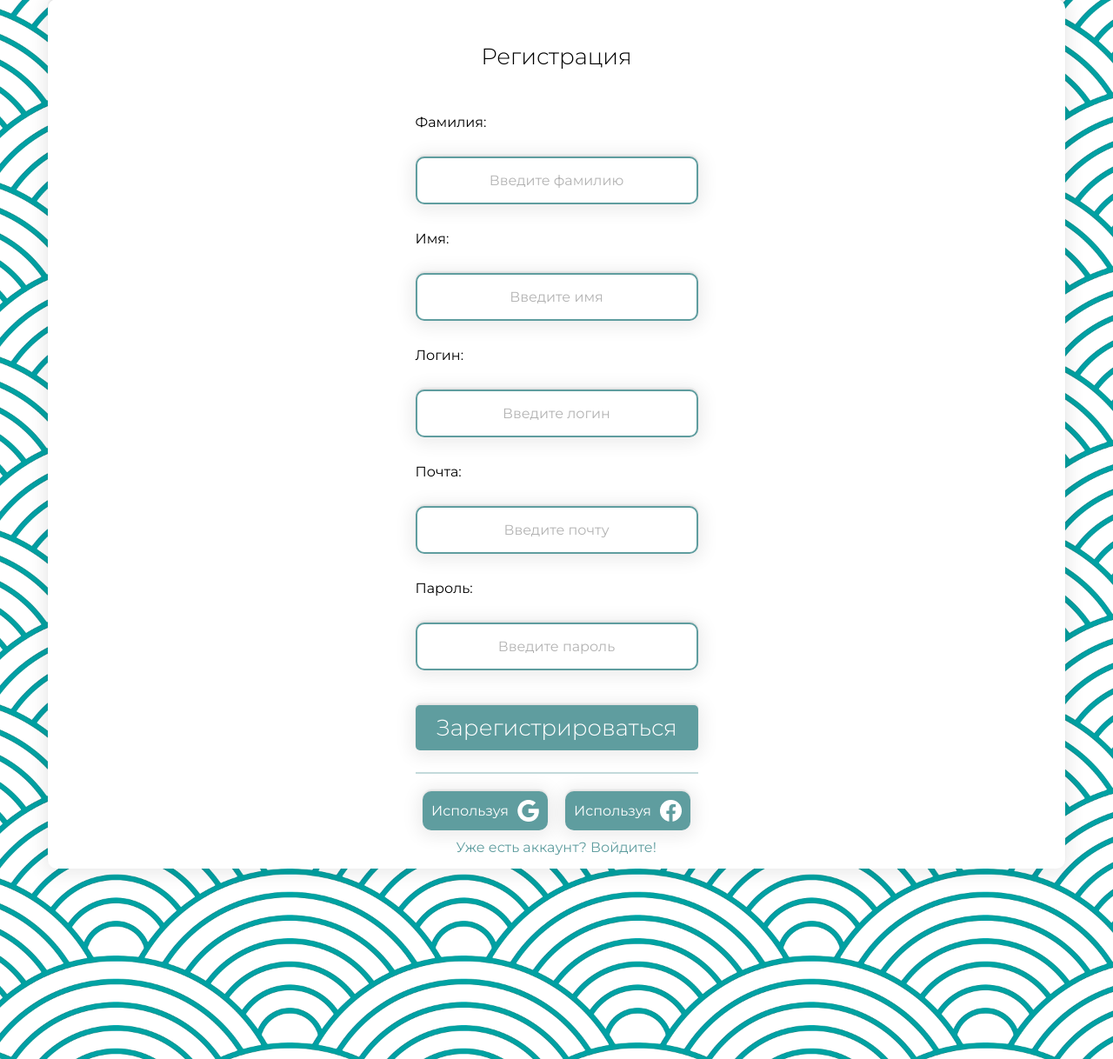
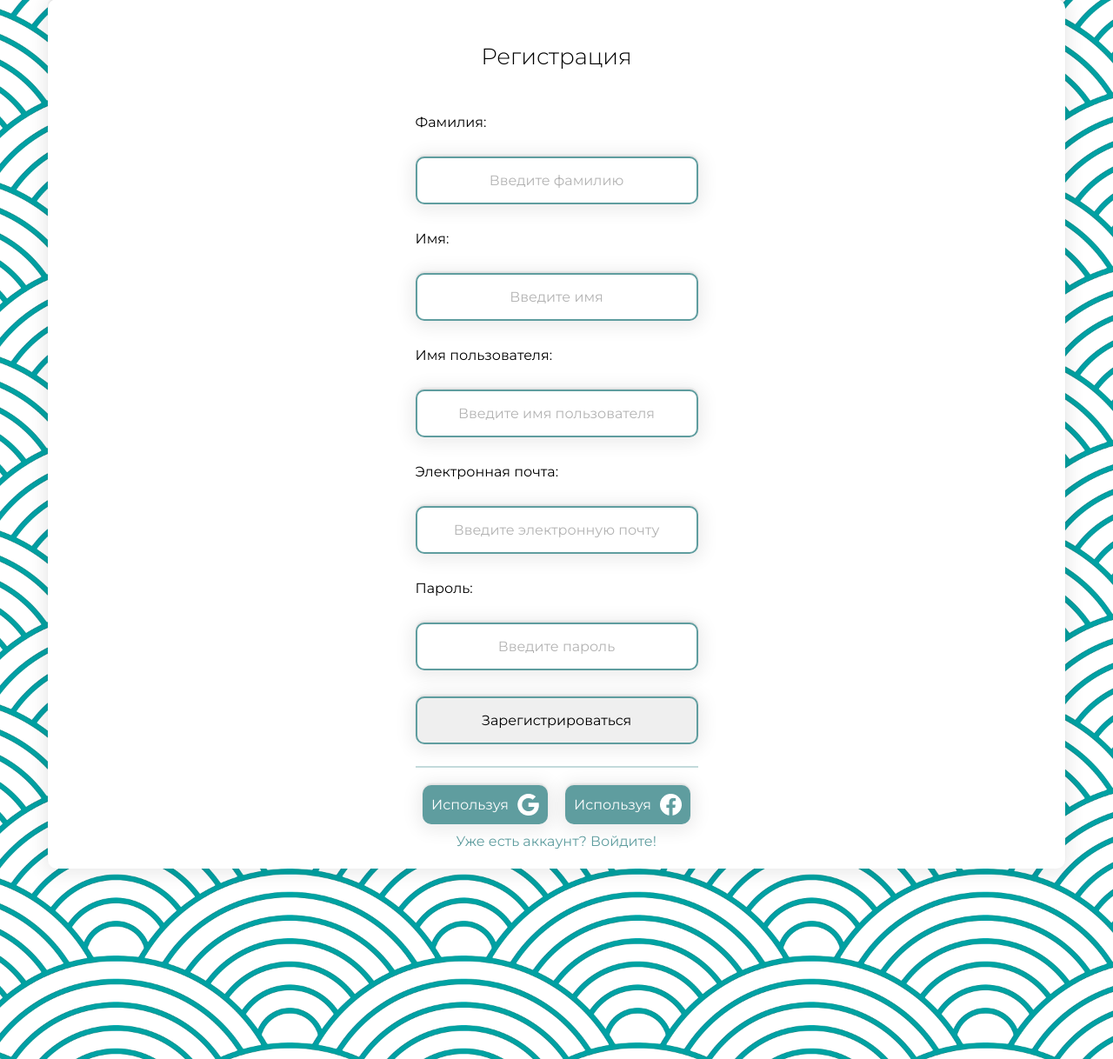
Before and after one commit to lalalaoalla/online-shop, a Django app: page /users/registation/ in a window 1280 px wide. Shown: the part 201-1419 px from the top of the page at 87% size. Run offline with Django 5.2, Linux system fonts and the light colour scheme; some libraries are stand-ins or nearby versions.

Commit message:
Регистрация

```diff
--- a/tencho/users/templates/users/registration.html
+++ b/tencho/users/templates/users/registration.html
@@ -14,19 +14,21 @@
             <div class="registration-title">
                 <p>Регистрация</p>
             </div>
+        <form action="{% url 'users:registration'%}" method="post">
+            {% csrf_token %}
             <div class="reg-form">
-                <label for="login">Фамилия:</label>
-                <input type="text" placeholder="Введите фамилию" name="login" id="login">
-                <label for="login">Имя:</label>
-                <input type="text" placeholder="Введите имя" name="login" id="login">
-                <label for="login">Логин:</label>
-                <input type="text" placeholder="Введите логин" name="login" id="login">
-                <label for="mail">Почта:</label>
-                <input type="email" name="mail" placeholder="Введите почту" id="mail">
-                <label for="password">Пароль:</label>
-                <input type="password" name="password" placeholder="Введите пароль" id="password">
+                <label for="{{form.first_name.id_for_label}}">Фамилия:</label>
+                    {{form.first_name}}
+                <label for="{{form.last_name.id_for_label}}">Имя:</label>
+                    {{form.last_name}}
+                <label for="{{form.username.id_for_label}}">Имя пользователя:</label>
+                    {{form.username}}
+                <label for="{{form.email.id_for_label}}">Электронная почта:</label>
+                    {{form.email}}
+                <label for="{{form.password.id_for_label}}">Пароль:</label>
+                    {{form.password}}
                 <div class="btn">
-                    <a href="{% url 'users:login'%}">Зарегистрироваться</a>
+                    <input type="submit" class="btn a" value = "Зарегистрироваться">
                 </div>
                 <div class="underline"></div>
                 <div class="login-via">
@@ -43,6 +45,7 @@
                     <a href="{% url 'users:login'%}">Уже есть аккаунт? Войдите!</a>
                 </div>
             </div>
+        </form>
         </div>
         {% endblock%}
         {% block js%}
```
